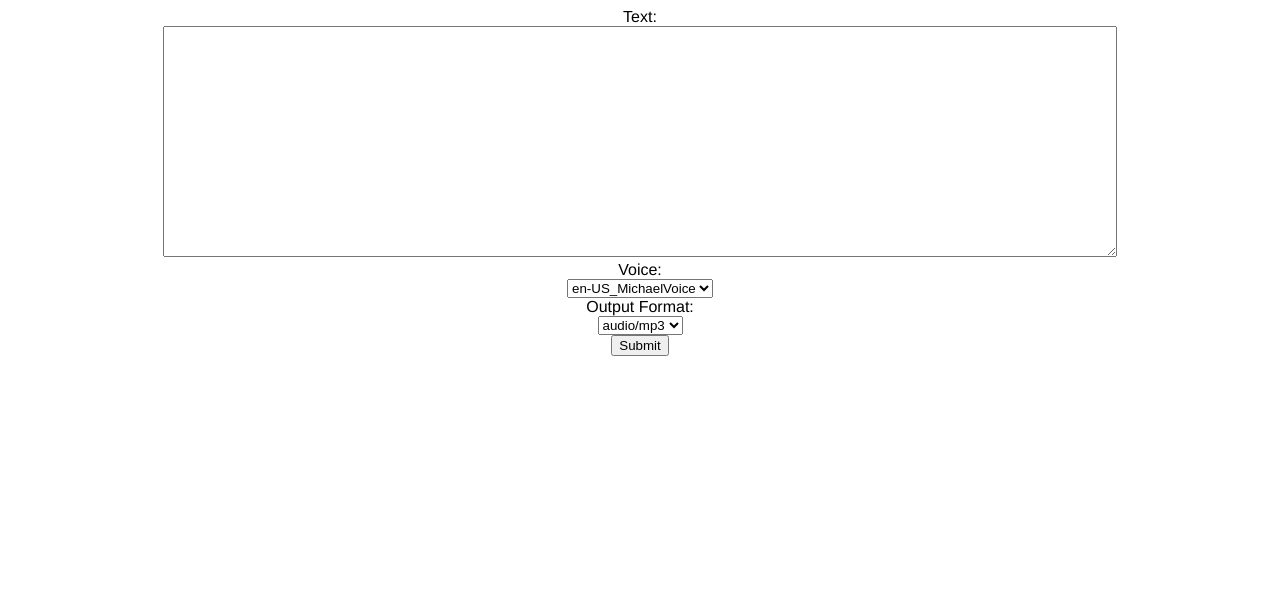
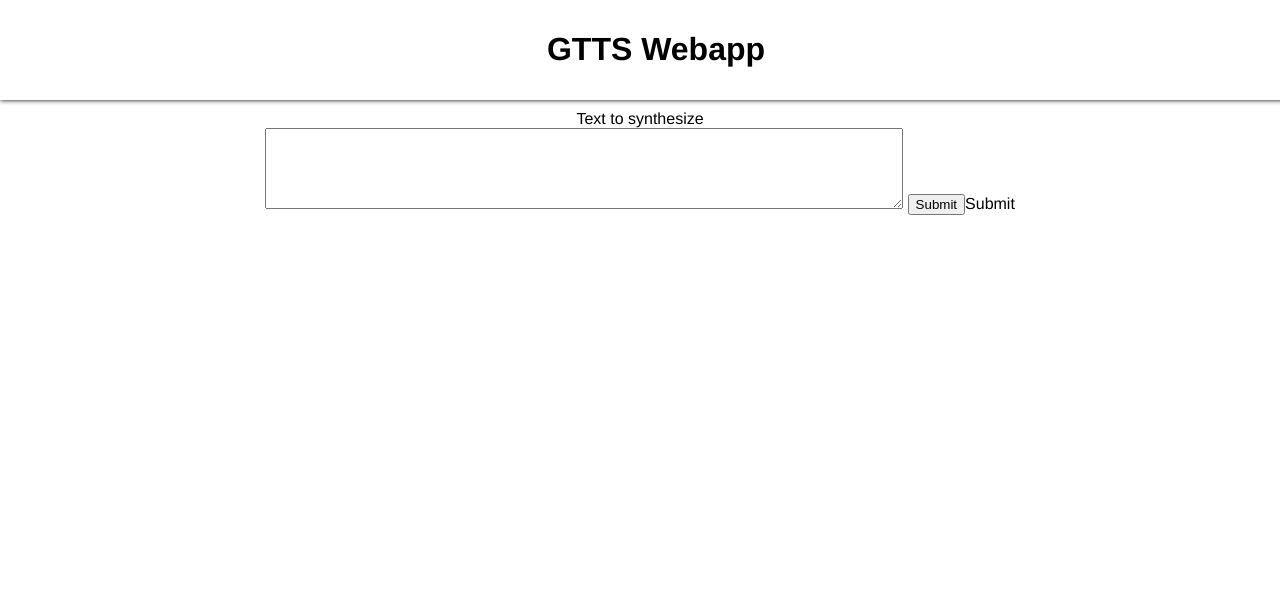
Before and after one commit to thijsvanloef/gtts-webapp, a Flask app: page / in a window 1280 px wide. Shown: the top 596 px of the page. Run offline with Flask 2, Linux system fonts and the light colour scheme.

Commit message:
crude implementation of wtforms

```diff
--- a/app/main.py
+++ b/app/main.py
@@ -1,12 +1,29 @@
+import os
+
+from dotenv import load_dotenv
 from flask import Flask, render_template, request
+from flask_wtf import FlaskForm
 from google.cloud import texttospeech
+from wtforms import TextAreaField
+from wtforms.validators import DataRequired, length
+
 
 app = Flask(__name__)
+load_dotenv()
+app.config['SECRET_KEY'] = os.getenv('SECRET_KEY')
+
+
+class TTSForm(FlaskForm):
+    text = TextAreaField('Text to synthesize', validators=[
+                         DataRequired(), length(max=5000)])
 
 
 @app.route('/')
-def main():
-    return render_template('home.html', error='')
+def form():
+    form = TTSForm()
+    return render_template('form.html',
+                           form=form
+                           )
 
 
 @app.route('/submit', methods=['POST'])
@@ -15,11 +32,11 @@ def submit():
     if request.method == 'POST':
         text = request.form['text']
         if text == '':
-            return render_template('home.html', error='''
+            return render_template('form.html', error='''
             Please enter text to convert.
             ''')
         elif len(text) > 5000:
-            return render_template('home.html', error='''
+            return render_template('form.html', error='''
             Text must be less than 5000 characters.
             ''')
         else:
--- a/app/requirements.txt
+++ b/app/requirements.txt
@@ -4,3 +4,6 @@ google-auth==2.5.0
 requests==2.27.1
 gunicorn==20.1.0
 google-cloud-texttospeech==2.11.0
+WTForms==3.0.1
+flask_wtf==1.0.0
+python-dotenv==0.19.2
--- a/app/static/styles/style.css
+++ b/app/static/styles/style.css
@@ -1,15 +1,26 @@
 body {
+    margin-top: 110px;
     font-family: "helvetica", sans-serif;
     text-align: center;
 }
 
+.title-header {
+    box-shadow: 0px 0px 5px 0px #000000;
+    background: #fff;
+    position: fixed;
+    top: 0;
+    left: 0;
+    width: 100%;
+    z-index: 999px;
+    padding: 10px 16px;
+}
+
 .error-message {
-    background-color: rgba(255, 0, 0, 0.123);
+    background-color: rgba(255, 0, 0, 0.2);
     color: black;
+    width: 20%;
     padding: 10px;
-    margin-top: 0;
-    margin-bottom: 10px;
-
+    margin: 0 auto;
 }
 
 label {
@@ -17,7 +28,7 @@ label {
 }
 
 textarea {
-    width: 75%;
+    width: 50%;
 }
 
 footer {
--- /dev/null
+++ b/app/templates/form.html
@@ -0,0 +1,10 @@
+{% extends "layout.html" %} {% block title %}Home{% endblock %} {% block content %}
+
+<form action="/submit" method="POST">
+    {{ form.csrf_token }}
+    {{ form.text.label }} {{ form.text(rows=5) }}
+    <input type="submit" class="btn btn-primary">Submit</button>
+    {% if error is defined %} {% block error %}
+    <div class="error-message">{{ error }}</div>
+    {% endblock error %} {% endif %}
+</form>{% endblock %}
--- a/app/templates/home.html
+++ /dev/null
@@ -1,24 +0,0 @@
-{% extends "layout.html" %} {% block title %}Home{% endblock %} {% block content %}
-<!-- html form -->
-
-<form action="/submit" method="POST">
-    <div class="form-group">
-        <label for="text">Text:</label>
-        <textarea class="form-control" id="text" name="text" rows="15" maxlength="5000"></textarea>
-    </div>
-    <div class="form-group">
-        <label for="voice">Voice:</label>
-        <select class="form-control" id="voice" name="voice">
-            <option value="en-US_MichaelVoice">en-US_MichaelVoice</option>
-            <option value="en-US_AllisonVoice">en-US_AllisonVoice</option>
-            <option value="en-US_LisaVoice">en-US_LisaVoice</option>
-            <option value="en-US_SalliVoice">en-US_SalliVoice</option>
-        </select>
-    </div>
-    <div class="form-group">
-        <label for="outputFormat">Output Format:</label>
-        <select class="form-control" id="outputFormat" name="outputFormat">
-            <option value="audio/mp3">audio/mp3</option>
-        </select>
-    </div>
-    <button type="submit" class="btn btn-primary">Submit</button> {% endblock %}
--- a/app/templates/layout.html
+++ b/app/templates/layout.html
@@ -11,9 +11,9 @@
 
 <body>
     <header>
-        {% if error != '' %} {% block error %}
-        <div class="error-message">{{ error }}</div>
-        {% endblock error %} {% endif %}
+        <div class="title-header">
+            <h1>GTTS Webapp</h1>
+        </div>
     </header>
     {% block content %}{% endblock %}
 
```
